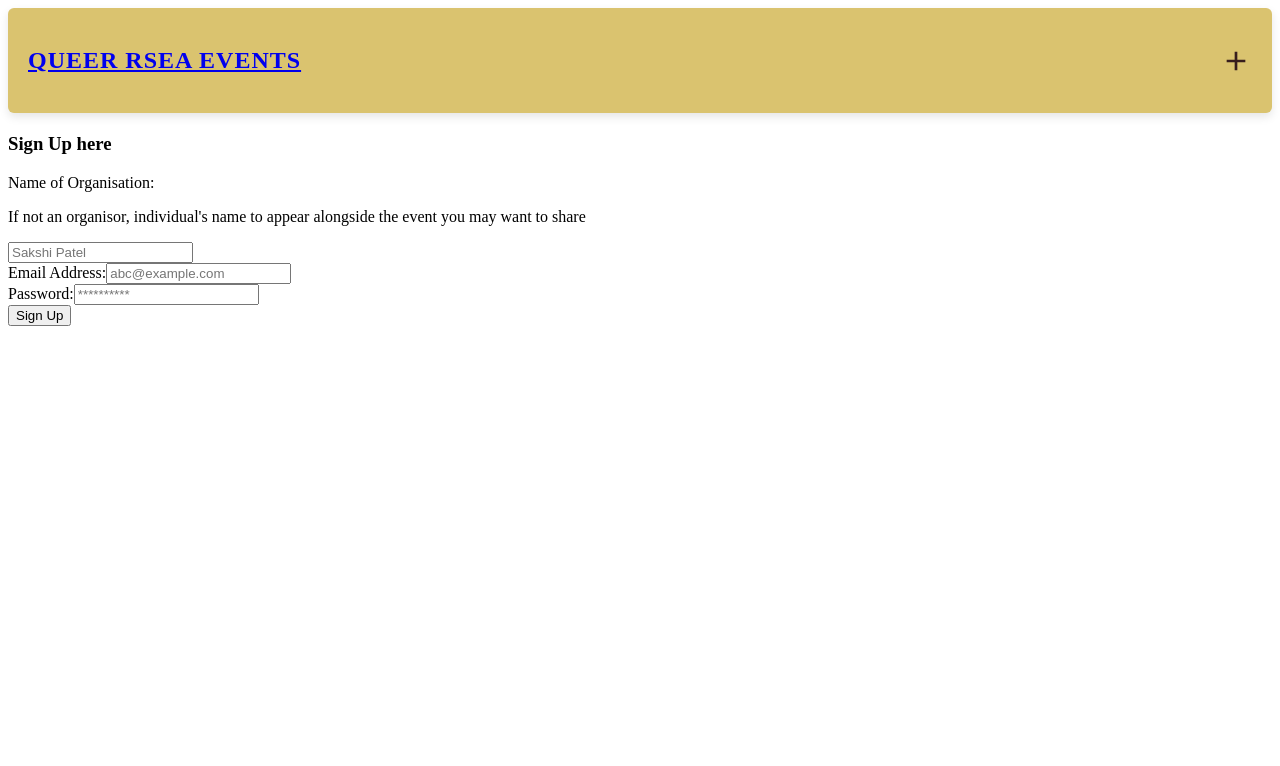
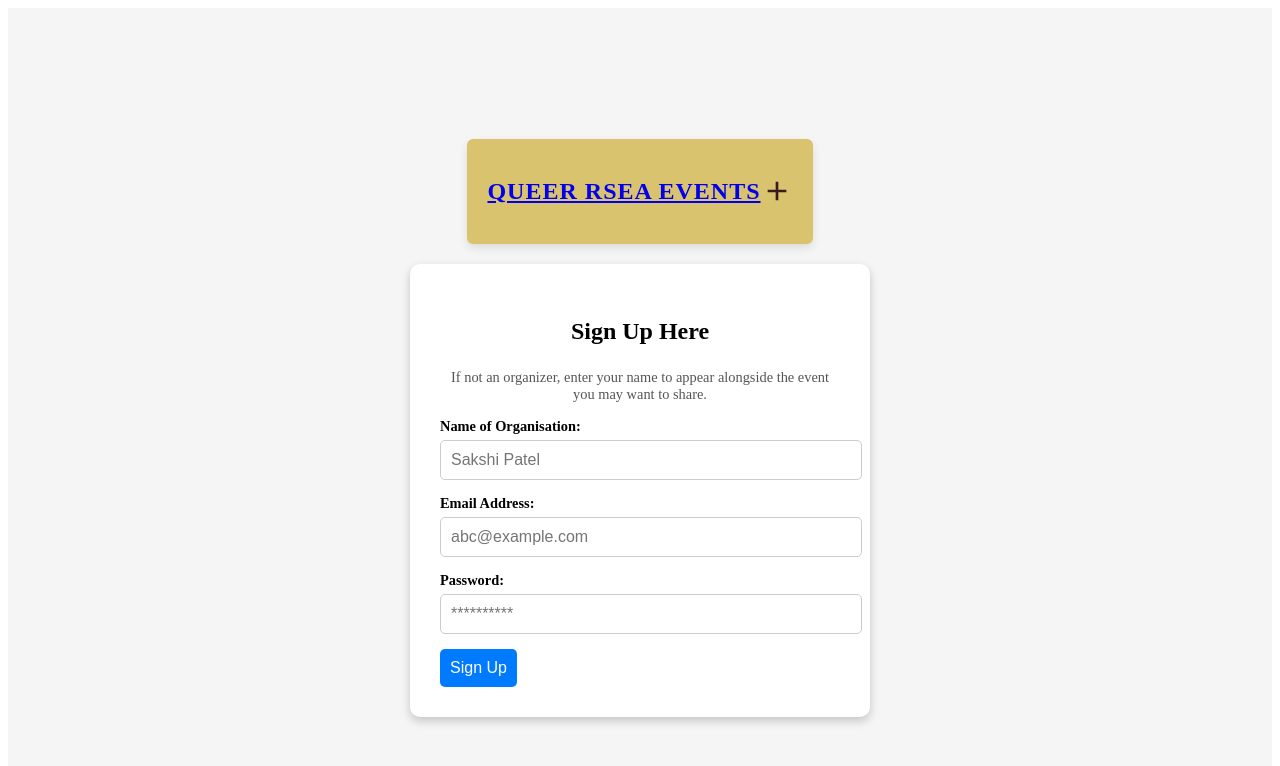
Before and after one commit to sakshipatel29/queer-events-frontend, a React (Create React App) app: page /signup in a window 1280 px wide. Shown: the top 766 px of the page. Built offline with nearby package versions, Linux system fonts and the light colour scheme; no server answers.

Commit message:
css for sign up

```diff
--- /dev/null
+++ b/src/pages/Signup.css
@@ -0,0 +1,67 @@
+/* Signup.css */
+
+.signup-container {
+    display: flex;
+    flex-direction: column;
+    align-items: center;
+    justify-content: center;
+    min-height: 100vh;
+    background-color: #f5f5f5;
+    padding: 20px;
+}
+
+.signup-form {
+    background: white;
+    padding: 30px;
+    border-radius: 10px;
+    box-shadow: 0 4px 10px rgba(0, 0, 0, 0.2);
+    width: 100%;
+    max-width: 400px;
+    display: flex;
+    flex-direction: column;
+}
+
+.signup-header {
+    text-align: center;
+    font-size: 1.5rem;
+    font-weight: bold;
+    margin-bottom: 10px;
+}
+
+.signup-description {
+    font-size: 0.9rem;
+    text-align: center;
+    color: #555;
+    margin-bottom: 15px;
+}
+
+.signup-form label {
+    font-size: 0.9rem;
+    font-weight: bold;
+    margin-bottom: 5px;
+    display: block;
+}
+
+.signup-form input {
+    width: 100%;
+    padding: 10px;
+    margin-bottom: 15px;
+    border: 1px solid #ccc;
+    border-radius: 5px;
+    font-size: 1rem;
+}
+
+.signup-button {
+    background: #007bff;
+    color: white;
+    border: none;
+    padding: 10px;
+    border-radius: 5px;
+    font-size: 1rem;
+    cursor: pointer;
+    text-align: center;
+}
+
+.signup-button:hover {
+    background: #0056b3;
+}
--- a/src/pages/Signup.js
+++ b/src/pages/Signup.js
@@ -1,5 +1,6 @@
 import React, { useState } from "react";
 import Navbar from "../components/Navbar";
+import './Signup.css';
 
 const Signup = () => {
     const [user, setUser] = useState({
@@ -8,26 +9,26 @@ const Signup = () => {
         password: "",
     })
     const handleInput = (e) => {
-        const { name, value} = e.target();
+        const { name, value} = e.target;
         setUser({
             ...user,
             [name] : value,
         })
     };
     return (
-        <div>
+        <div className="signup-container">
             <Navbar />
-            <div>
+            <div className="signup-form">
+                <h3 className="signup-header">Sign Up Here</h3>
+                <p className="signup-description">
+                    If not an organizer, enter your name to appear alongside the event you may want to share.
+                </p>
                 <form>
                     <div>
-                        <h3>Sign Up here</h3>
-                    </div>
-                    <div>
                         <label>Name of Organisation:</label>
-                        <p>If not an organisor, individual's name to appear alongside the event you may want to share</p>
                         <input
                             id="username"
-                            name="username"
+                            name="name"
                             type="text"
                             placeholder="Sakshi Patel"
                             onChange={handleInput}
@@ -57,7 +58,7 @@ const Signup = () => {
                         />
                     </div>
                     <div>
-                        <button>Sign Up</button>
+                        <button className="signup-button">Sign Up</button>
                     </div>
                 </form>
             </div>
```
